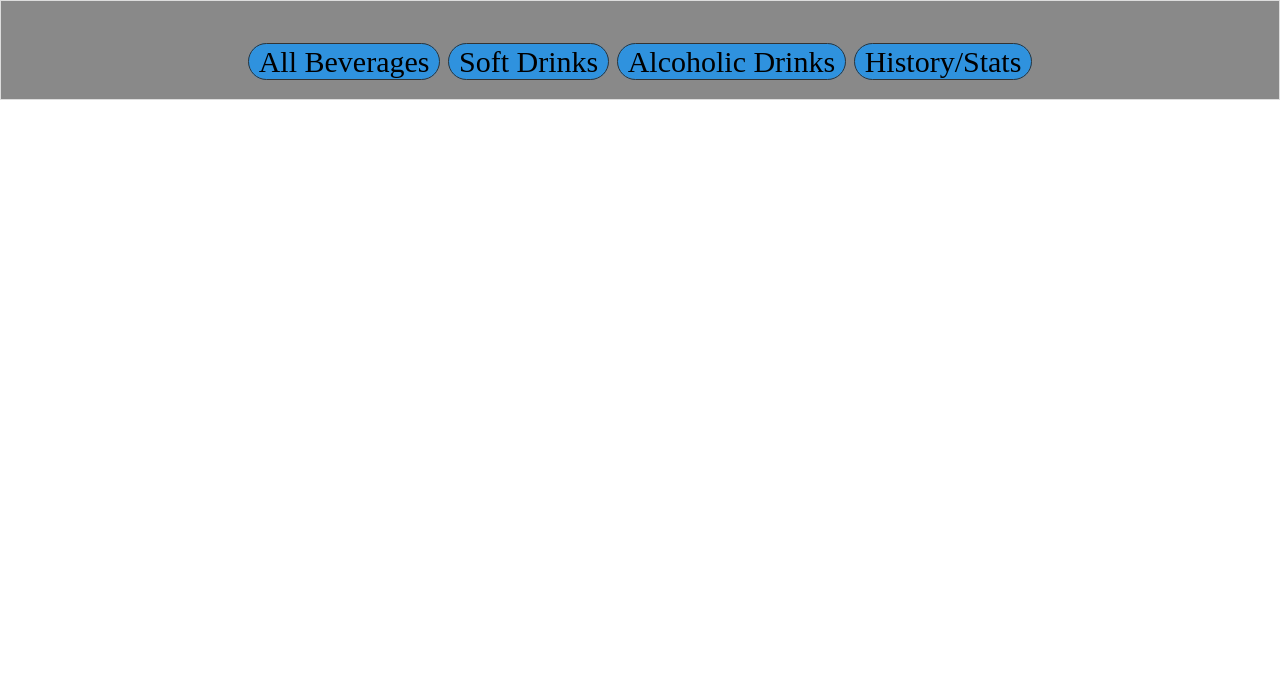
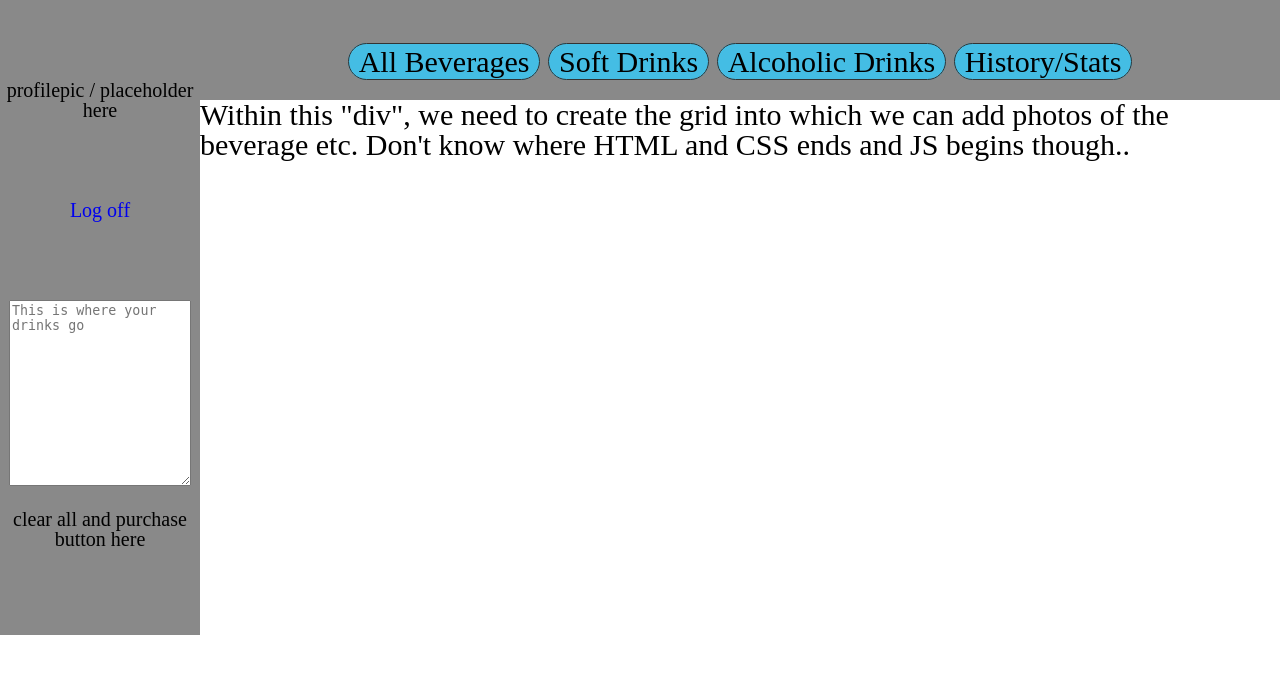
Before and after one commit to LaChapeliere/ipup, a PHP site: page /html/index.html in a window 1280 px wide. Shown: the top 674 px of the page. Run offline with PHP 8.4, Linux system fonts and the light colour scheme.

Commit message:
A VERY basic skeleton of the customer purchase view
In both HTML and CSS, I created the top bar, the side bar, which left
the remaining part where we’re supposed to enter the grid. A very basic
skeleton, but I figured we got to start somewhere :)

```diff
--- a/css/style.css
+++ b/css/style.css
@@ -9,7 +9,7 @@ header dt {
 	border: 1px solid #333;
 	border-radius: 1em;
 	padding: 1px 10px 1px;
-	background-color:#2f92de ;
+	background-color:#44bde4 ;
 }
 
 header dl {
@@ -18,7 +18,51 @@ header dl {
 }
 
 header {
-	border: 1px solid #dddddd;
+	border: 1px solid #898989;
 	padding: 1.5em 1em .7em;
 	background-color:#898989 ;
 }
+
+.container { position:relative; padding:0 0 0 200px; }
+
+#sidebar div {
+	font-size: 20px;
+}
+
+#sidebar {
+    position:absolute;
+    top:0; bottom:0; left:0;
+    width:200px;
+    height: 635px;
+    background-color:#898989;
+    text-align: center;
+    margin: 0 auto;
+}
+
+#sidebar_header {
+	margin-top: 4em;
+	}
+
+#sidebar_header2 {
+	margin-top: 4em;
+	}
+
+#sidebar_header2 a{
+	text-decoration: none;
+	}
+
+#sidebar_content{
+	margin-top: 4em;
+	}
+
+#sidebar_footer{
+	margin-top: 1em;
+	}
+
+#content {
+
+	}
+
+#sidebar div {
+	font-size: 20px;
+	}
--- a/html/index.html
+++ b/html/index.html
@@ -10,7 +10,8 @@
 	<script>
 		docLoaded(indexPageLoaded);
 	</script>
-<header id="Top filters">
+	<div class="container">
+		<header id="Top bar">
 		<dl>
 			<dt>All Beverages</dt>
 			<dt>Soft Drinks</dt>
@@ -18,7 +19,26 @@
 			<dt>History/Stats</dt>
 		</dl>
 		</header>
+   		<div id="sidebar">
+   			<div id="sidebar_header">
+   				profilepic / placeholder here
 
+   			</div>
+   			<div id="sidebar_header2">
+   				<a href="https://www.youtube.com/watch?v=aSLZFdqwh7E">Log off</a> <!--We need to insert something that logs the son of gun out-->
+
+   			</div>
+   			<div id="sidebar_content">
+   				<textarea id="cart" rows="12" placeholder="This is where your drinks go"></textarea>
+
+   			</div>
+   			<div id="sidebar_footer">
+   				clear all and purchase button here
+
+   			</div>
+   		</div>
+   		<div id="content">Within this "div", we need to create the grid into which we can add photos of the beverage etc. Don't know where HTML and CSS ends and JS begins though.. </div>
+	</div>
 
 
 <body>
```
Lines whose indentation alone changed are shown as unchanged.
